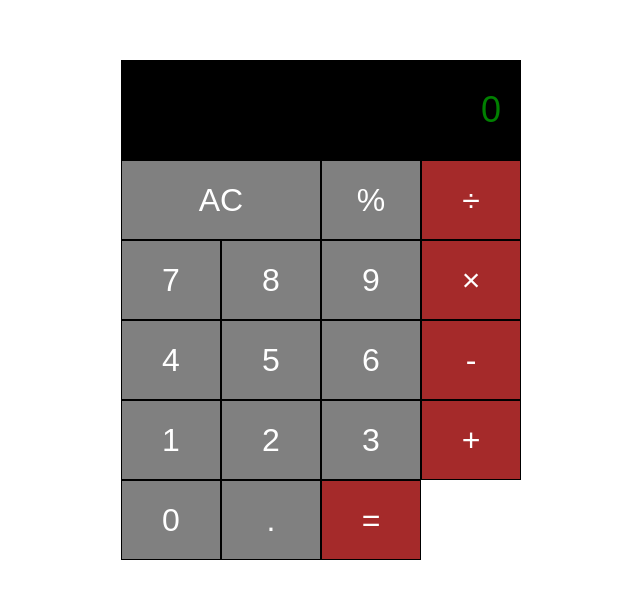
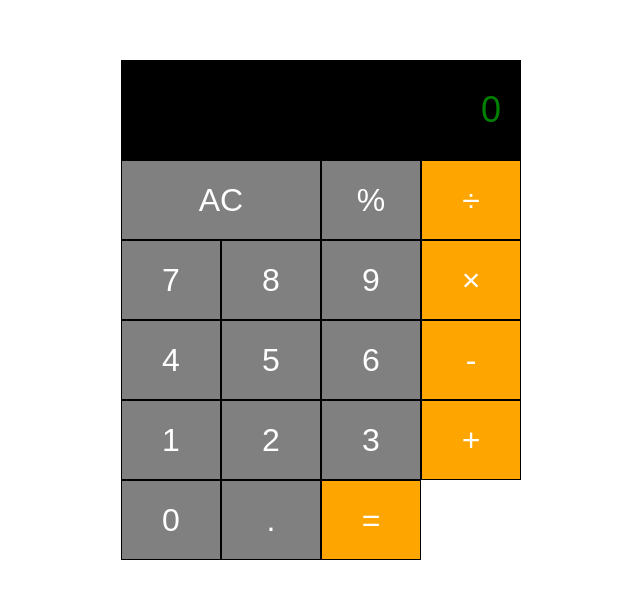
Before and after one commit to Soe-Hok-Gie/Kalkulator, a plain HTML site: page index.html in a window 1280 px wide. Shown: the part 148-746 px from the top of the page, without its empty margins (319-959 px from the left). Drawn offline with Linux system fonts and the light colour scheme.

Commit message:
menambahkan query selectorall dan addevenlistener

```diff
--- a/script.js
+++ b/script.js
@@ -1,4 +1,7 @@
 const numbers = document.querySelectorAll(".number")
 numbers.forEach((number) => {
+    number.addEventListener("click", ()=> {
+
+    })
     console.log(numbers)
 })
--- a/stylesheet.css
+++ b/stylesheet.css
@@ -35,5 +35,5 @@
     width: 50%;
 }
 .operator, .equal-sign {
-    background-color: brown;
+    background-color: orange;
 }
```
